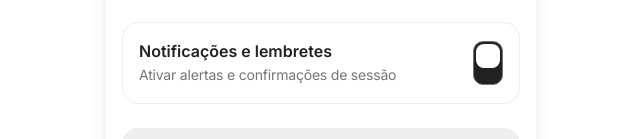
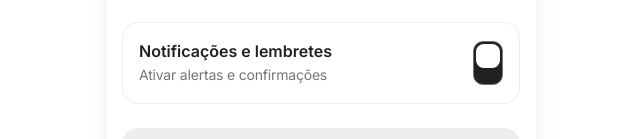
Before and after one commit to fabiostutt/lumo-app, a Next.js app: page /sessions/new in a window 1280 px wide. Shown: the part 486-625 px from the top of the page, without its empty margins (319-959 px from the left). Built offline with nearby package versions, Linux system fonts and the light colour scheme; no server answers.

Commit message:
shorten notifications disclaimer text to avoid wrapping to two lines

```diff
--- a/src/components/MeetingDetailsSheet.tsx
+++ b/src/components/MeetingDetailsSheet.tsx
@@ -142,7 +142,7 @@ export default function MeetingDetailsSheet({
                     Notificações e lembretes
                   </p>
                   <p className="w-full font-[family-name:var(--typography-body-small-font-family)] font-[var(--typography-body-small-font-weight,400)] text-[length:var(--typography-body-small-font-size,14px)] leading-[var(--typography-body-small-line-height,24px)] tracking-[var(--typography-body-small-letter-spacing,-0.2px)] text-[color:var(--content-strongest,#757575)]">
-                    Ativar alertas e confirmações de sessão
+                    Ativar alertas e confirmações
                   </p>
                 </div>
                 <button
--- a/src/components/ScheduleSessionForm.tsx
+++ b/src/components/ScheduleSessionForm.tsx
@@ -177,7 +177,7 @@ export default function ScheduleSessionForm({
               Notificações e lembretes
             </p>
             <p className="w-full font-[family-name:var(--typography-body-small-font-family)] font-[var(--typography-body-small-font-weight,400)] text-[length:var(--typography-body-small-font-size,14px)] leading-[var(--typography-body-small-line-height,24px)] tracking-[var(--typography-body-small-letter-spacing,-0.2px)] text-[color:var(--content-strongest,#757575)]">
-              Ativar alertas e confirmações de sessão
+              Ativar alertas e confirmações
             </p>
           </div>
           <button
```
